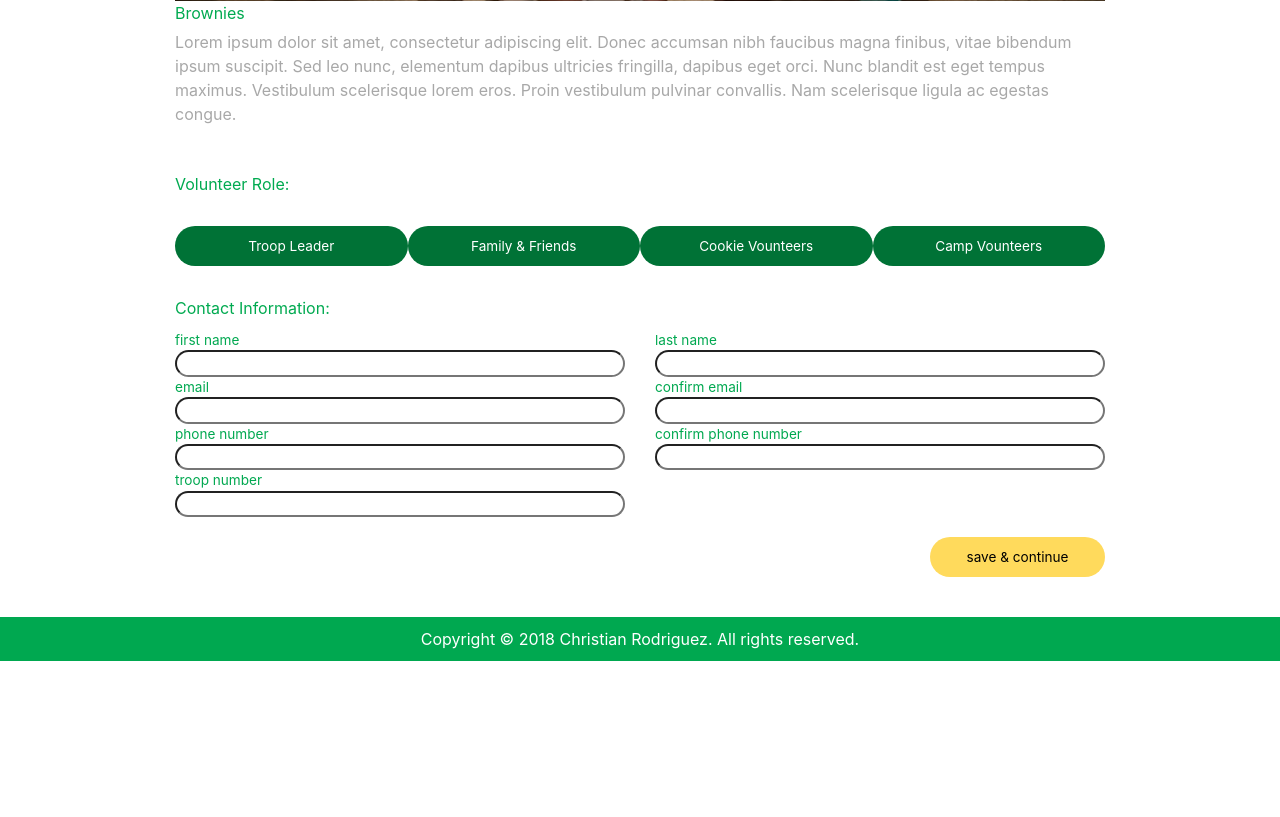
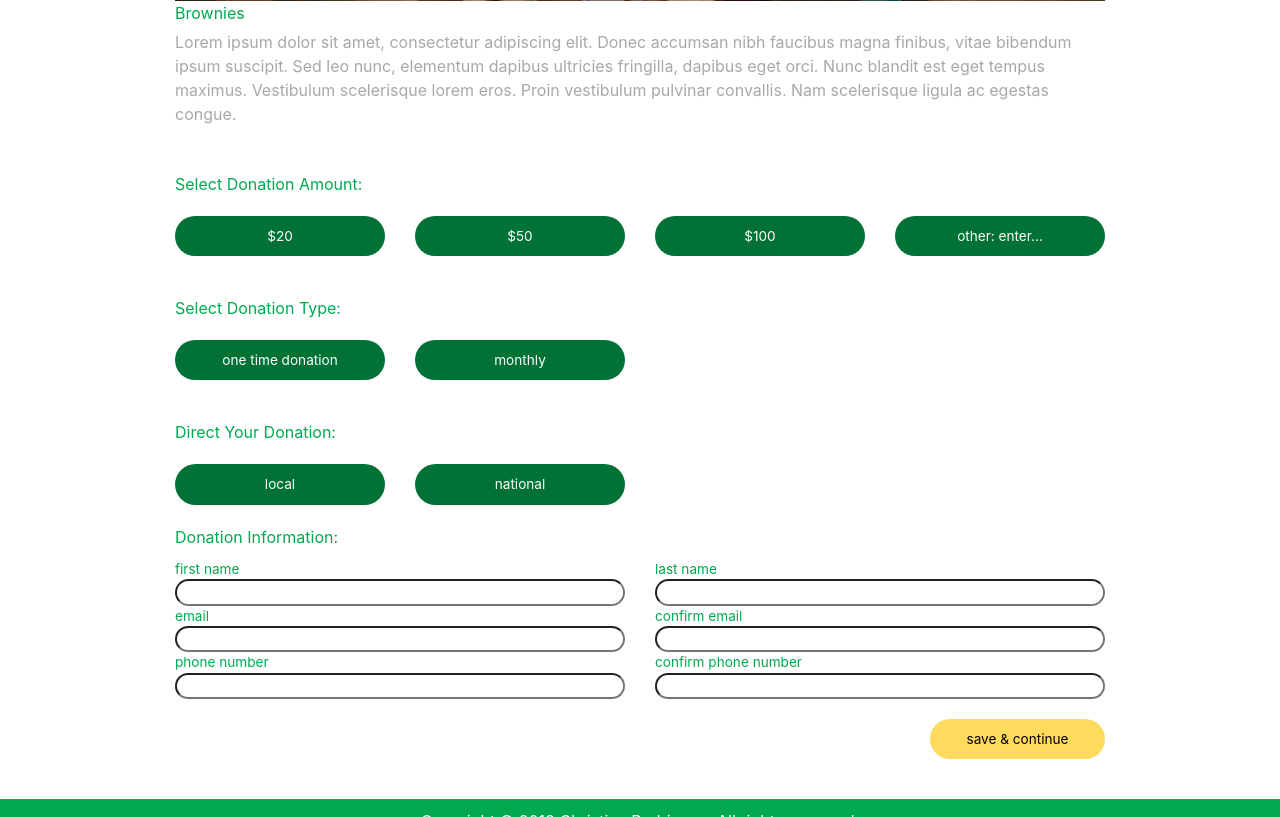
Before and after one commit to perumanny/girlscouts, a plain HTML site: page donate.html in a window 1280 px wide. Shown: the part 641-1458 px from the top of the page. Before the commit the page ends 1302 px from the top, so only its background shows below. Drawn offline with nearby package versions, Linux system fonts and the light colour scheme.

Commit message:
final commit

```diff
--- a/donate.html
+++ b/donate.html
@@ -59,26 +59,70 @@
 	  <div class="container">
       <div class="row">
 		  		<div class="col-sm title padtop">
-					Volunteer Role:
+				Select Donation Amount:
 			  	</div>
         </div>
 		  </div>
 
       <div class="container padding">
         <div class="row">
-          <div class="col-sm center padding header2">
-            <div class="div2">Troop Leader</div>
-  		      <div class="div2">Family & Friends</div>
-  				  <div class="div2">Cookie Vounteers</div>
-  					<div class="div2">Camp Vounteers</div>
-          </div>
+            <div class="col-3">
+                <div class="div2">$20</div>
+            </div>
+            <div class="col-3">
+  		          <div class="div2">$50</div>
+            </div>
+            <div class="col-3">
+  				      <div class="div2">$100</div>
+            </div>
+            <div class="col-3">
+  					    <div class="div2">other: enter...</div>
+            </div>
        </div>
      </div>
 
      <div class="container">
        <div class="row">
+ 		  		<div class="col-sm title padtop">
+ 				Select Donation Type:
+ 			  	</div>
+         </div>
+ 		  </div>
+
+       <div class="container padding">
+         <div class="row">
+             <div class="col-3">
+                 <div class="div2">one time donation</div>
+             </div>
+             <div class="col-3">
+   		          <div class="div2">monthly</div>
+             </div>
+        </div>
+      </div>
+
+      <div class="container">
+        <div class="row">
+           <div class="col-sm title padtop">
+         Direct Your Donation:
+           </div>
+          </div>
+       </div>
+
+        <div class="container padding">
+          <div class="row">
+              <div class="col-3">
+                  <div class="div2">local</div>
+              </div>
+              <div class="col-3">
+                 <div class="div2">national</div>
+              </div>
+         </div>
+       </div>
+
+     <div class="container">
+       <div class="row">
            <div class="col-sm title padding">
-          Contact Information:
+          Donation Information:
            </div>
          </div>
        </div>
@@ -135,19 +179,6 @@
 	  </div>
 
     <div class="container">
-		  <div class="row">
-		  		<div class="col-sm">
-            <form>
-              troop number<br>
-              <input type="text" name="firstname">
-            </form>
-			  	</div>
-			  	<div class="col-sm">
-			  	</div>
-		  </div>
-	  </div>
-
-    <div class="container">
       <div class="row">
         <div class="col-sm padding padbot header3">
             <a href="join.html"><div class="cta">save & continue</div></a>
```
Also changed, not shown: about.html (+8 -100 lines), login.html (added, +140 -0 lines).
